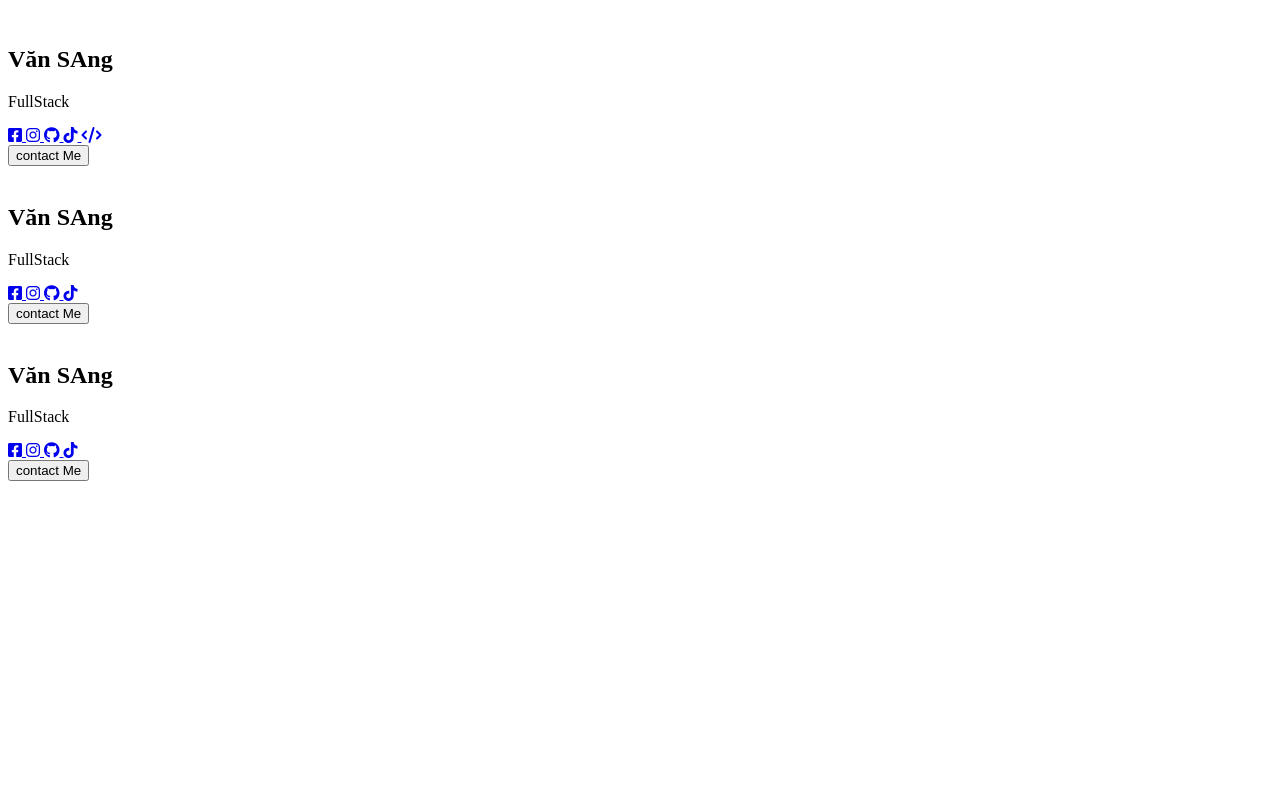
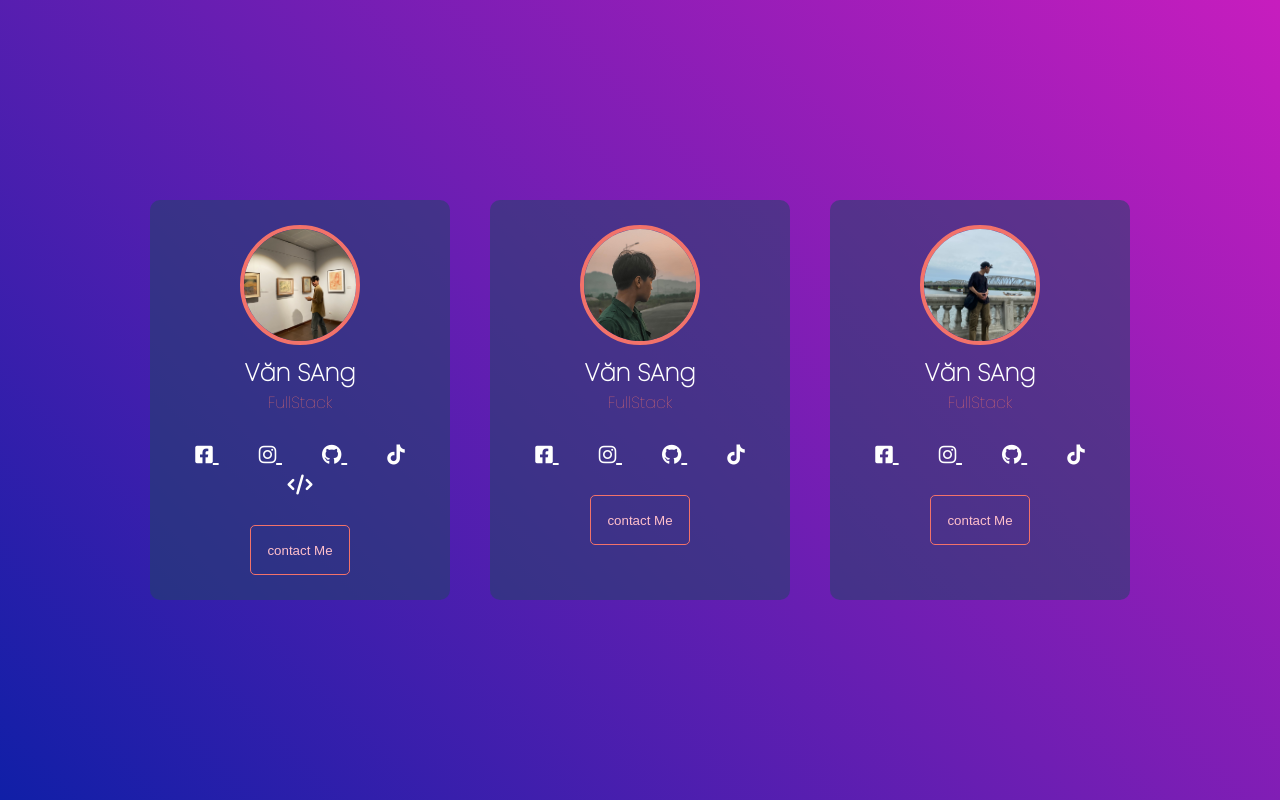
Before and after one commit to levansang1012003/Profile, a plain HTML site: page index.html in a window 1280 px wide. Drawn offline with Linux system fonts and the light colour scheme; the site is published under a folder, as on GitHub Pages, so addresses that start at the root find nothing.

Commit message:
levansang

```diff
--- a/index.html
+++ b/index.html
@@ -5,13 +5,13 @@
     <meta http-equiv="X-UA-Compatible" content="IE=edge">
     <meta name="viewport" content="width=device-width, initial-scale=1.0">
     <title>Document</title>
-    <link rel="stylesheet" href="/assets/style.css">
+    <link rel="stylesheet" href="./assets/style.css">
     <link rel="stylesheet" href="https://cdnjs.cloudflare.com/ajax/libs/font-awesome/6.2.1/css/all.min.css" integrity="sha512-MV7K8+y+gLIBoVD59lQIYicR65iaqukzvf/nwasF0nqhPay5w/9lJmVM2hMDcnK1OnMGCdVK+iQrJ7lzPJQd1w==" crossorigin="anonymous" referrerpolicy="no-referrer" />
 </head>
 <body>
     <div class="card">
         <div class="card__img">
-            <img src="/assets/img/a1.jpg" alt="">
+            <img src="./assets/img/a1.jpg" alt="">
 
         </div>
         <h2> Văn SAng </h2>
@@ -42,7 +42,7 @@
     <!-- 1 -->
     <div class="card">
         <div class="card__img">
-            <img src="/assets/img/levansang.png" alt="">
+            <img src="./assets/img/levansang.png" alt="">
 
         </div>
         <h2> Văn SAng </h2>
@@ -70,7 +70,7 @@
     <!-- 2 -->
     <div class="card">
         <div class="card__img">
-            <img src="/assets/img/a2.jpg" alt="">
+            <img src="./assets/img/a2.jpg" alt="">
 
         </div>
         <h2> Văn SAng </h2>
```
